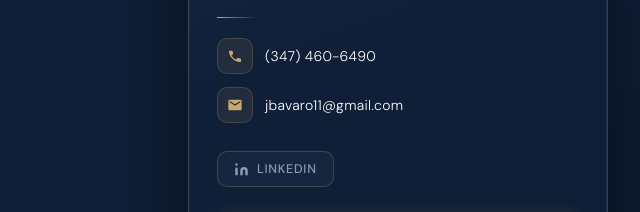
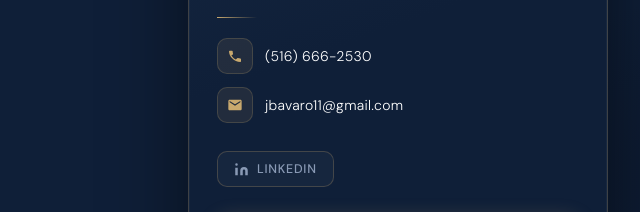
Before and after one commit to jbavaro11-create/Business-Card, a plain HTML site: page index.html in a window 1280 px wide. Shown: the part 459-671 px from the top of the page, 242-882 px from the left. Drawn offline with nearby package versions, Linux system fonts and the light colour scheme.

Commit message:
Update index.html

```diff
--- a/index.html
+++ b/index.html
@@ -192,7 +192,7 @@
           <div class="icon">
             <svg viewBox="0 0 24 24"><path d="M6.6 10.8c1.4 2.8 3.8 5.1 6.6 6.6l2.2-2.2c.3-.3.7-.4 1-.2 1.1.4 2.3.6 3.6.6.6 0 1 .4 1 1V20c0 .6-.4 1-1 1C11 21 3 13 3 5c0-.6.4-1 1-1h3.5c.6 0 1 .4 1 1 0 1.3.2 2.5.6 3.6.1.3 0 .7-.2 1L6.6 10.8z"/></svg>
           </div>
-          <span class="contact-text">(347) 460-6490</span>
+          <span class="contact-text">(516) 666-2530</span>
         </a>
         <a class="contact-row" href="mailto:jbavaro11@gmail.com">
           <div class="icon">
```
